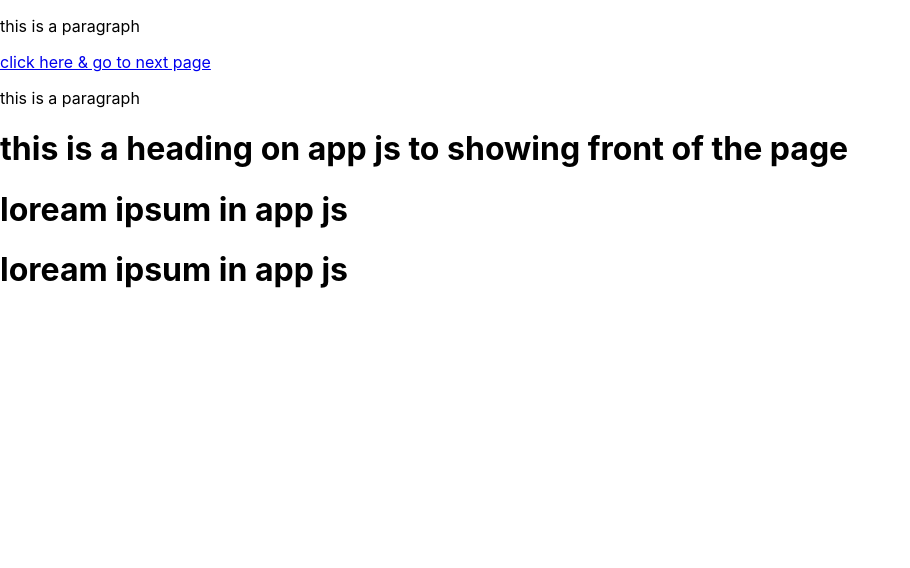
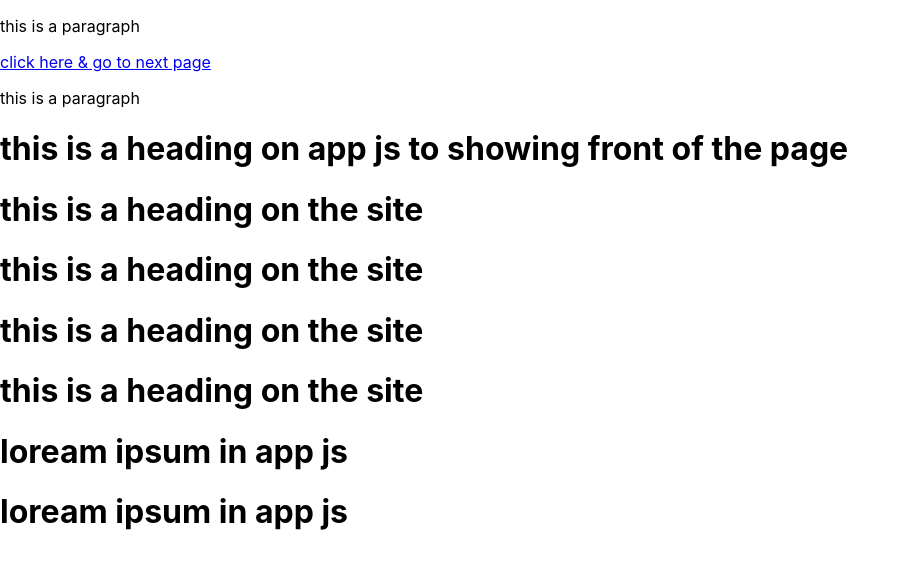
Before and after one commit to moolraaj/another-deployment-site, a React (Create React App) app: page / in a window 1280 px wide. Shown: the top 568 px of the page, without its empty margins (0-910 px from the left). Built offline with nearby package versions, Linux system fonts and the light colour scheme.

Commit message:
heading goes to ahead git files
heading goes to ahead git files

```diff
--- a/src/App.js
+++ b/src/App.js
@@ -8,7 +8,13 @@ function App() {
     <a href="https://www.youtube.com/watch?v=Cdg2FGDMglk&list=PLu0W_9lII9agwhy658ZPA0MTStKUJTWPi&index=3">click here & go to next page</a>
     <p>this is a paragraph</p>
     <h1>this is a heading on app js to showing front of the page</h1>
+    <div>
+    <h1>this is a heading on the site</h1>
+    <h1>this is a heading on the site</h1>
+    <h1>this is a heading on the site</h1>
+    <h1>this is a heading on the site</h1>
 
+    </div>
     <h1>loream ipsum in app js</h1>
     <h1>loream ipsum in app js</h1>
 
```
Also changed, not shown: 1 other file (tests, documents, lock files or other folders).
